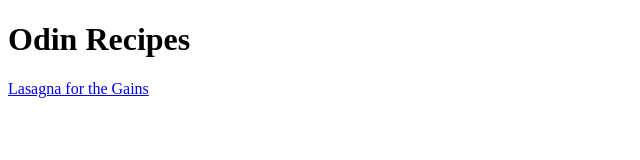
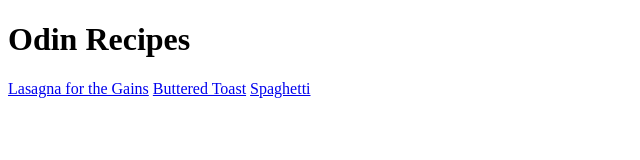
Before and after one commit to th-zen/odin-recipes, a plain HTML site: page index.html in a window 1280 px wide. Shown: the whole page, without its empty margins (0-640 px from the left). Drawn offline with Linux system fonts and the light colour scheme.

Commit message:
feat: add buttered_toast and spaghetti to index

```diff
--- a/index.html
+++ b/index.html
@@ -9,5 +9,7 @@
 <body>
     <h1>Odin Recipes</h1>
     <a href="recipes/lasagna.html">Lasagna for the Gains</a>
+    <a href="recipes/buttered_toast.html">Buttered Toast</a>
+    <a href="recipes/spaghetti.html">Spaghetti</a>
 </body>
 </html>
```
